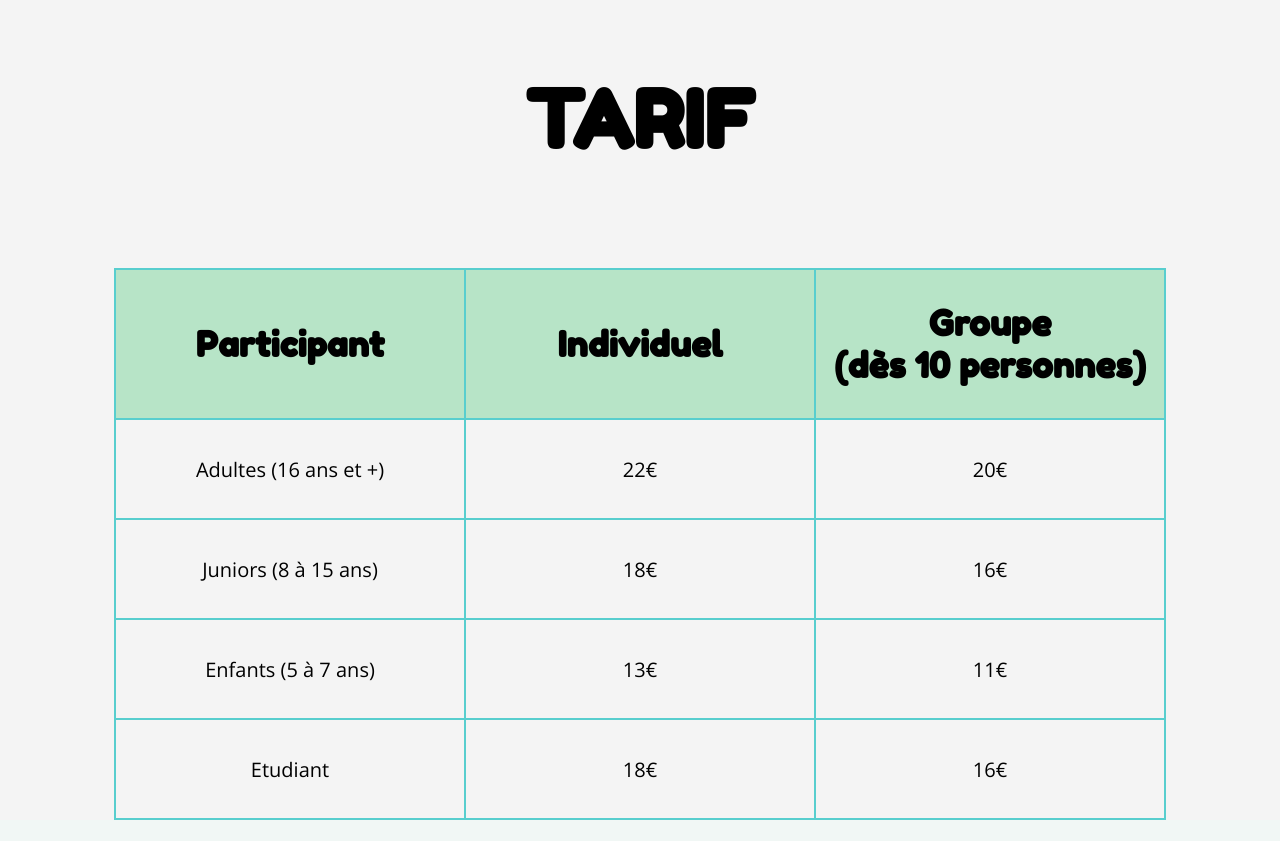
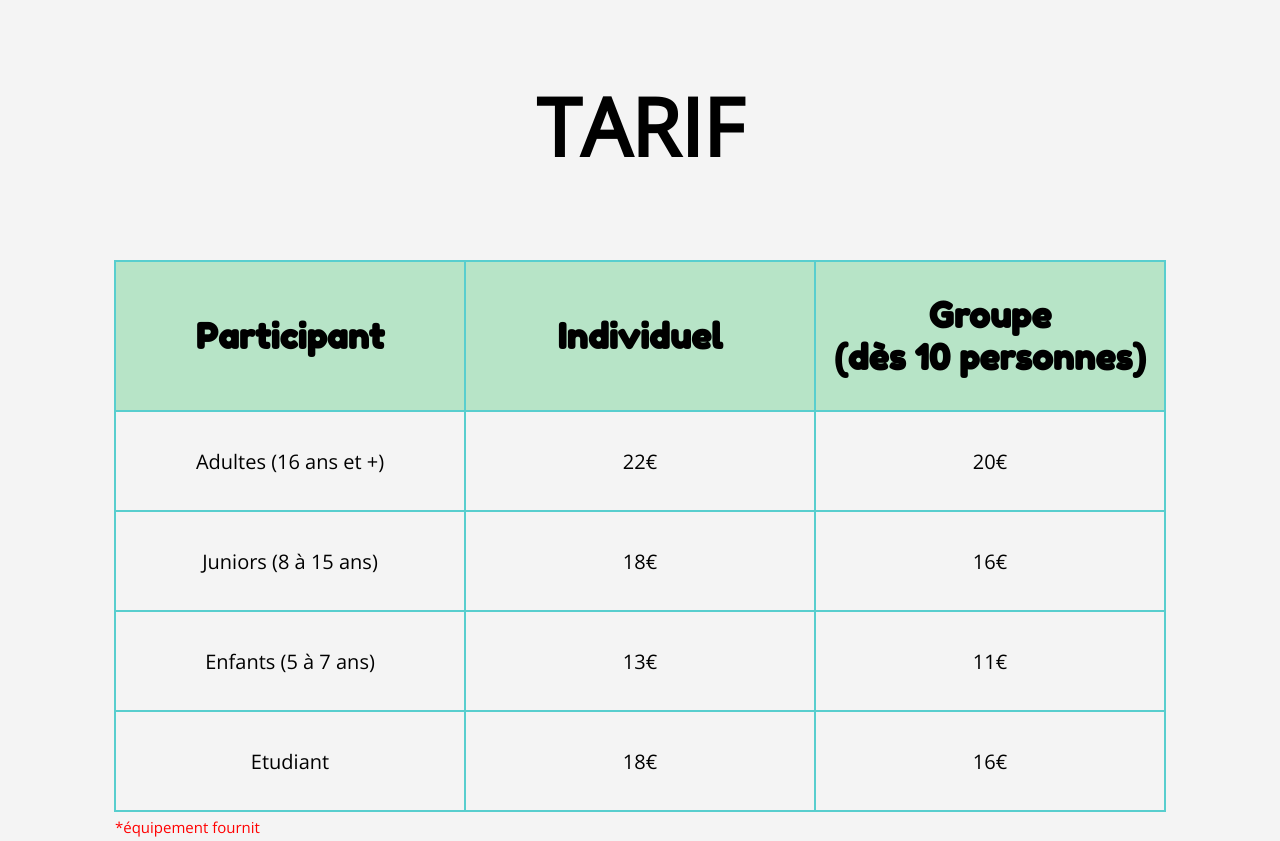
Before and after one commit to Arkcoz/SiteAccrobranche, a PHP site: page /info.php in a window 1280 px wide. Shown: the part 79-920 px from the top of the page. Before the commit the page ends 899 px from the top, so only its background shows below. Run offline with PHP 8.4, Linux system fonts and the light colour scheme.

Commit message:
tableau finito

```diff
--- a/info.css
+++ b/info.css
@@ -6,7 +6,7 @@ h1{
     font-size: 80px;
     text-align: center;
     margin-top: 150px;
-    font-family: Fredoka One;
+    font-family: Open Sans;
 }
 
 .TeteTab{
@@ -23,7 +23,7 @@ h1{
 table{
   border-collapse: collapse; /* Colle les bordures du tableau*/
   margin: auto;
-  margin-top: 100px;
+  margin-top: 80px;
 }
 
 td{
@@ -34,3 +34,11 @@ td{
   font-size: 20px;
   font-family: Open Sans;
 }
+
+.AjoutFinTab{
+  color: red;
+  border: 0px solid #58cece;
+  font-size: 15px;
+  text-align: left;
+  height: 30px;
+}
--- a/info.php
+++ b/info.php
@@ -42,6 +42,11 @@
       <td>18€</td>
       <td>16€</td>
     </tr>
+    <tr>
+      <td class="AjoutFinTab">
+      *équipement fournit
+      </td>
+    <tr/>
   </table>
 
 </body>
```
